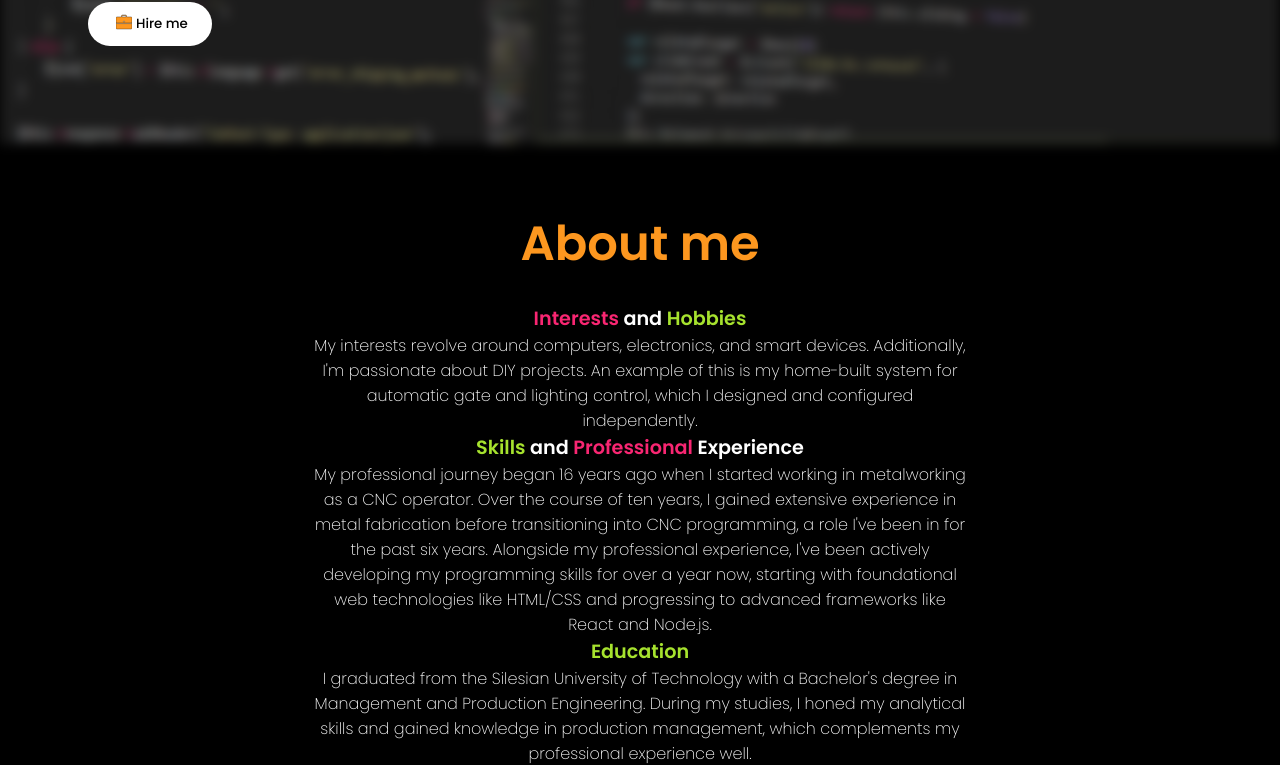
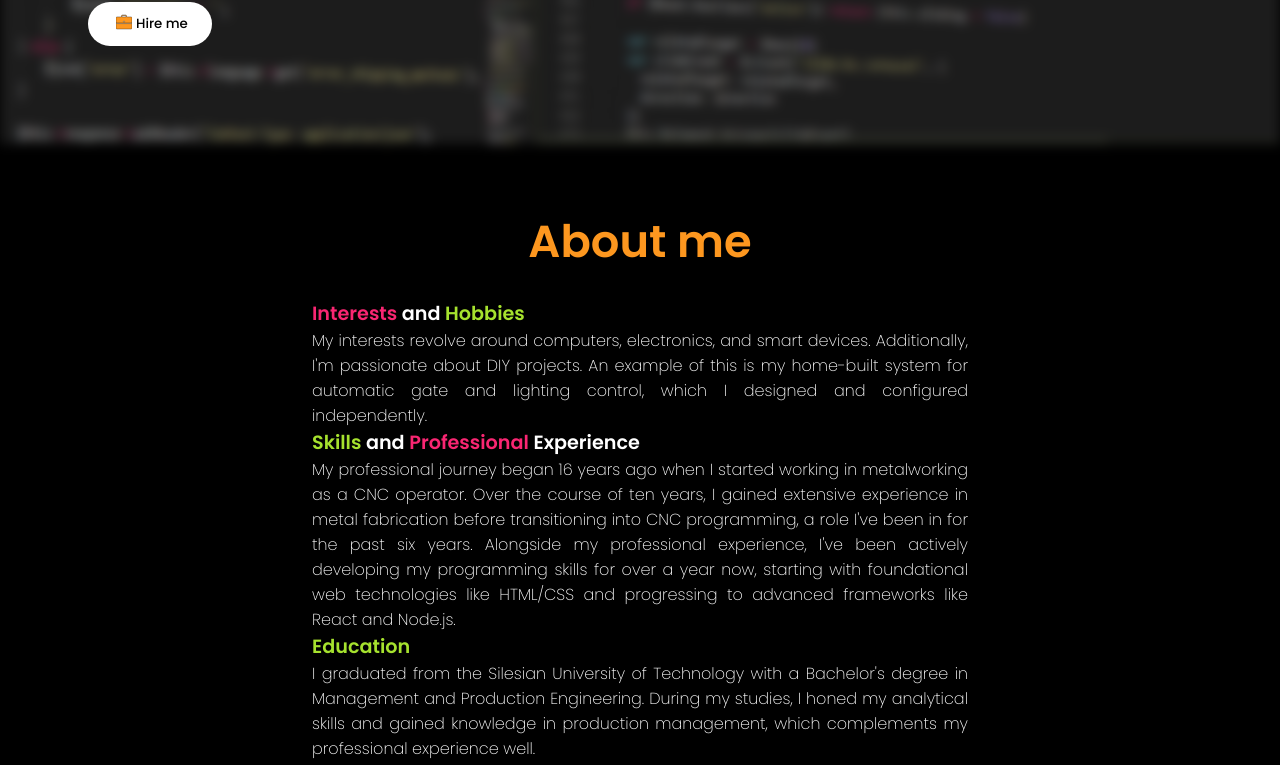
Before and after one commit to adiczq/portfolio, a React (Create React App) app: page / in a window 1280 px wide. Shown: the part 656-1421 px from the top of the page. Built offline with nearby package versions, Linux system fonts and the light colour scheme.

Commit message:
Update AboutMe.css

```diff
--- a/src/components/AboutMe/AboutMe.css
+++ b/src/components/AboutMe/AboutMe.css
@@ -10,13 +10,9 @@
   justify-content: center;
   text-align: center;
 }
-h3 {
-  font-weight: 600;
-}
+
 .aboutMeTitle {
   color: rgb(253, 151, 31);
-  font-size: 3rem;
-  font-weight: 600;
   padding-top: 3rem;
   margin-bottom: 1.5rem;
 }
@@ -25,6 +21,7 @@ h3 {
   font-weight: 200;
   max-width: 45rem;
   padding: 0 2rem;
+  text-align: justify;
 }
 .pink {
   color: rgb(249, 38, 114);
```
